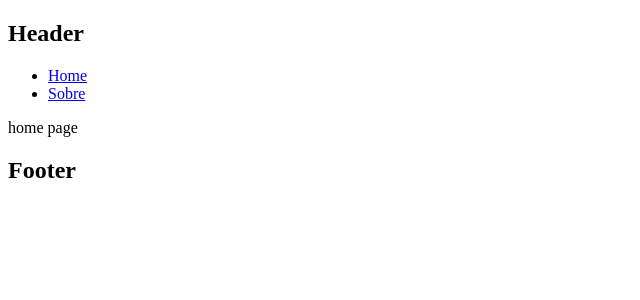
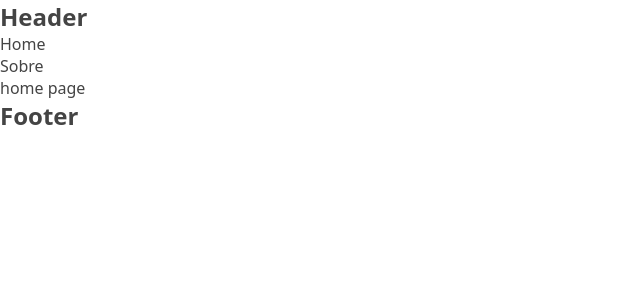
Before and after one commit to Hyagodevbfr/moments-project-angular, an Angular app: page / in a window 1280 px wide. Shown: the top 300 px of the page, without its empty margins (0-640 px from the left). Built offline with nearby package versions, Linux system fonts and the light colour scheme.

Commit message:
chore: add global styles

```diff
--- a/src/styles.css
+++ b/src/styles.css
@@ -1 +1,17 @@
-/* You can add global styles to this file, and also import other style files */
+* {
+  padding: 0;
+  margin: 0;
+  font-family: system-ui, -apple-system, BlinkMacSystemFont, "Segoe UI", Roboto,
+    Oxygen, Ubuntu, Cantarell, "Open Sans", "Helvetica Neue", sans-serif;
+  box-sizing: border-box;
+  color: #444;
+}
+
+a {
+  text-decoration: none;
+  color: #444;
+  transition: 0.4s;
+}
+a:hover {
+  color: #dec129;
+}
```
